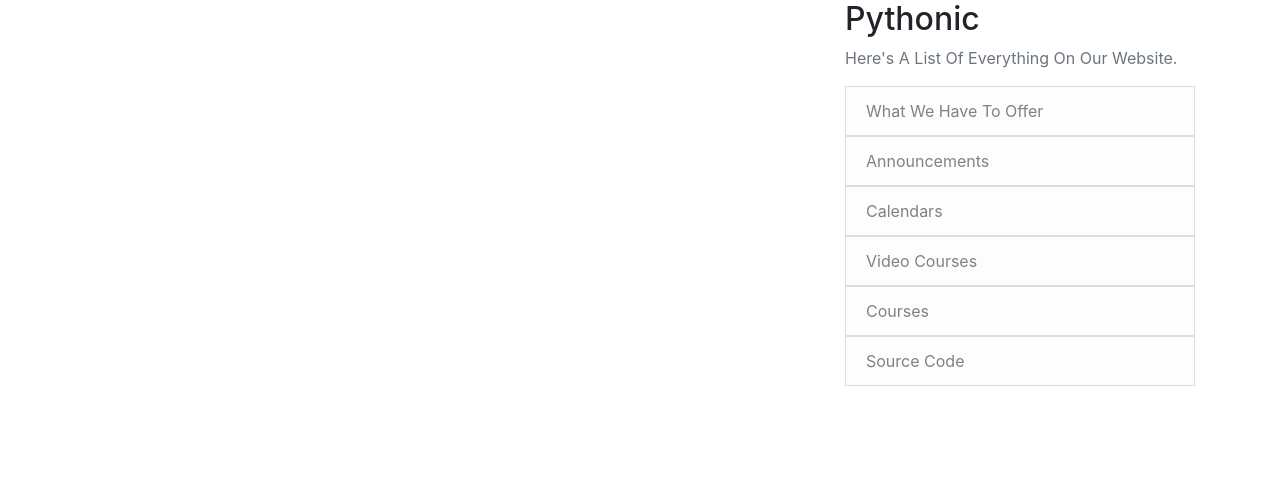
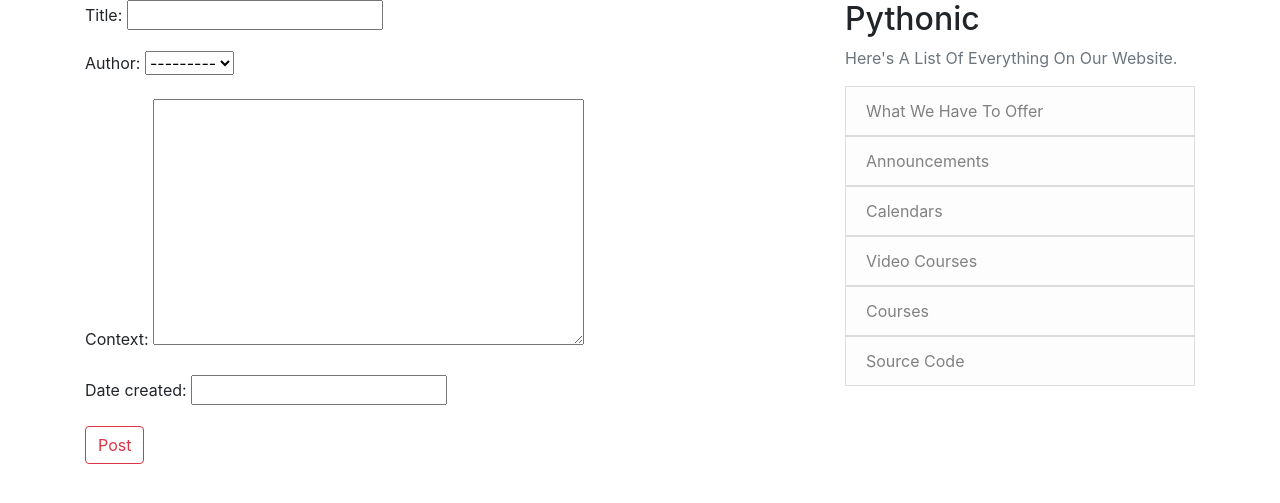
Before and after one commit to ShahabAthar25/Django-Blog, a Django app: page /make-post in a window 1280 px wide. Shown: the part 56-559 px from the top of the page. Run offline with Django 3.2, Linux system fonts and the light colour scheme; data comes from the database, SQL or seed files in the repository; both versions use the stored data as it was after the commit.

Commit message:
Added make post

```diff
--- a/App/models.py
+++ b/App/models.py
@@ -1,5 +1,6 @@
 from django.db import models
 from django.contrib.auth.models import User
+from django.urls import reverse
 
 # Create your models here.
 
@@ -11,6 +12,9 @@
 
     def __str__(self):
         return self.title + ' | ' + str(self.author)
+
+    def get_absolute_url(self):
+        return reverse('home')
 
 class FAQ(models.Model):
     question = models.CharField(max_length=60)
--- a/App/templates/App/home.html
+++ b/App/templates/App/home.html
@@ -4,6 +4,7 @@
 
 <title>PythonOverFlow</title>
 
+<br>
 {% for post in object_list %}
     <div class="card">
         <a href="{% url 'post_detail' post.pk %}" style="text-decoration: none; color: black">
--- a/App/templates/App/make-post.html
+++ b/App/templates/App/make-post.html
@@ -2,6 +2,12 @@
 
 {% block content %}
 
+<title>PythonOverFlow - Create A Post</title>
 
+<form method="POST">
+    {% csrf_token %}
+    {{ form.as_p }}
+    <button class="btn btn-outline-danger">Post</button>
+</form>
 
 {% endblock %}
--- a/App/urls.py
+++ b/App/urls.py
@@ -2,7 +2,7 @@
 from .views import *
 
 urlpatterns = [
-    path('', home_view.as_view()),
+    path('', home_view.as_view(), name='home'),
     path('about', about_view.as_view()),
     path('about/FAQ', FAQ_view.as_view()),
     path('make-post', make_post_view.as_view()),
--- a/App/views.py
+++ b/App/views.py
@@ -1,5 +1,5 @@
 from django.shortcuts import render
-from django.views.generic import ListView, DetailView
+from django.views.generic import ListView, DetailView, CreateView
 from .models import Post, FAQ, About
 
 # Create your views here.
@@ -16,9 +16,10 @@
     model = FAQ
     template_name = 'App/FAQ.html'
 
-class make_post_view(ListView):
+class make_post_view(CreateView):
     model = Post
     template_name = 'App/make-post.html'
+    fields = '__all__'
 
 class profile_view(ListView):
     model = Post
```
Also changed, not shown: App/migrations/0011_auto_20201205_2017.py (added), App/migrations/0012_auto_20201205_2034.py (added), App/migrations/0013_auto_20201205_2039.py (added), App/migrations/0014_auto_20201205_2039.py (added), db.sqlite3.
